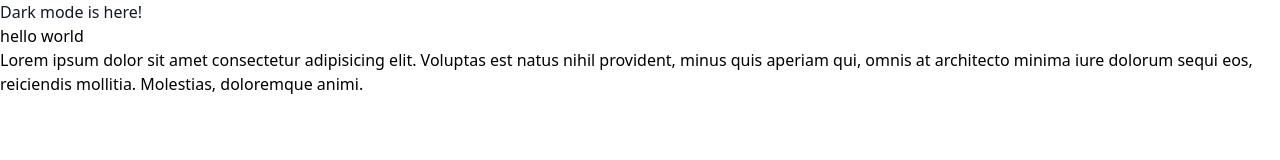
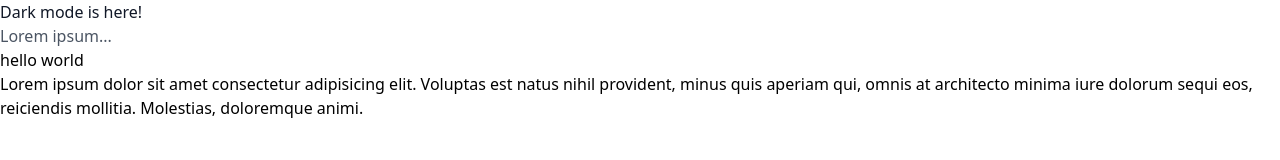
Before and after one commit to kadekeva13/github-test, a plain HTML site: page index.html in a window 1280 px wide. Drawn offline with nearby package versions, Linux system fonts and the light colour scheme.

Commit message:
menambahkan teks pada dark mode

```diff
--- a/index.html
+++ b/index.html
@@ -9,6 +9,9 @@
 <body>
     <div class="bg-white dark:bg-gray-800">
         <h1 class="text-gray-900 dark:text-white">Dark mode is here!</h1>
+        <p class="text-gray-600 dark:text-gray-300">
+            Lorem ipsum...
+          </p>
     </div>
     <h1>hello world</h1>
     <p>Lorem ipsum dolor sit amet consectetur adipisicing elit. Voluptas est natus nihil provident, minus quis aperiam qui, omnis at architecto minima iure dolorum sequi eos, reiciendis mollitia. Molestias, doloremque animi.</p>
```
